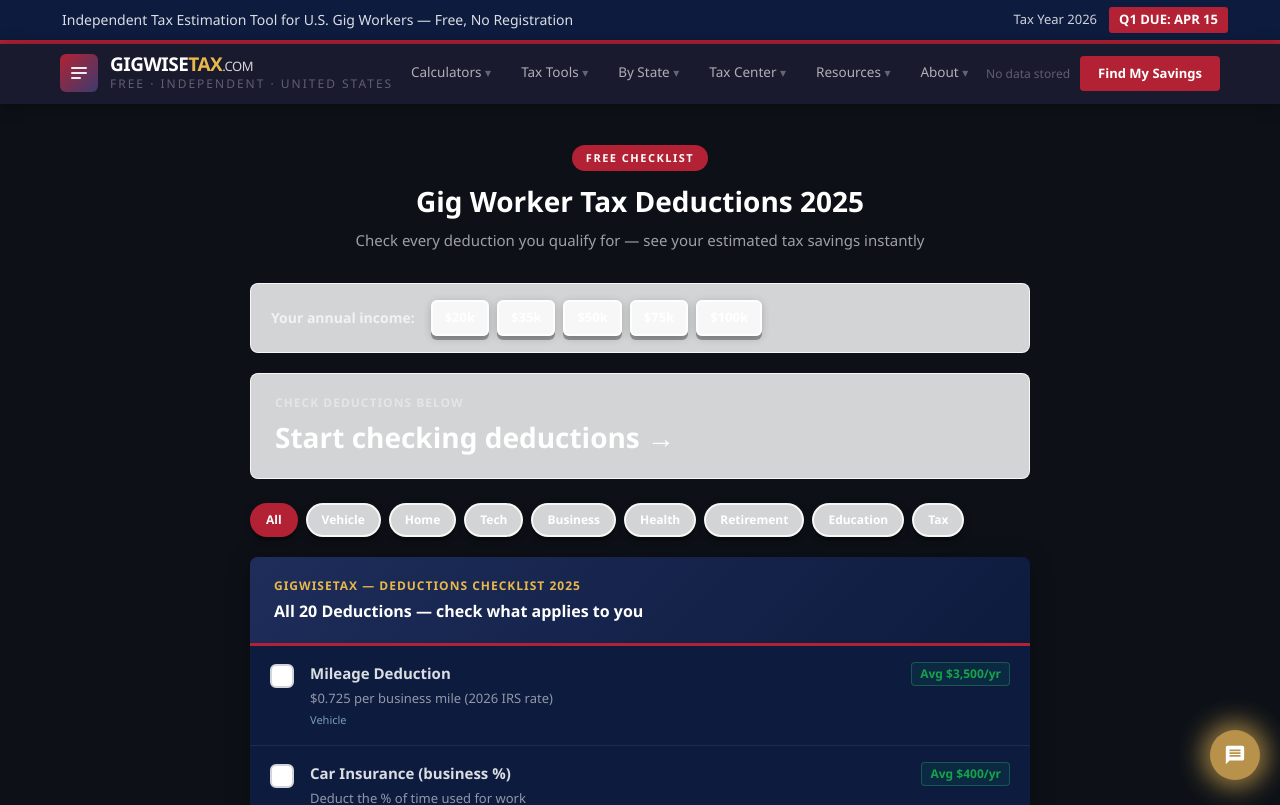
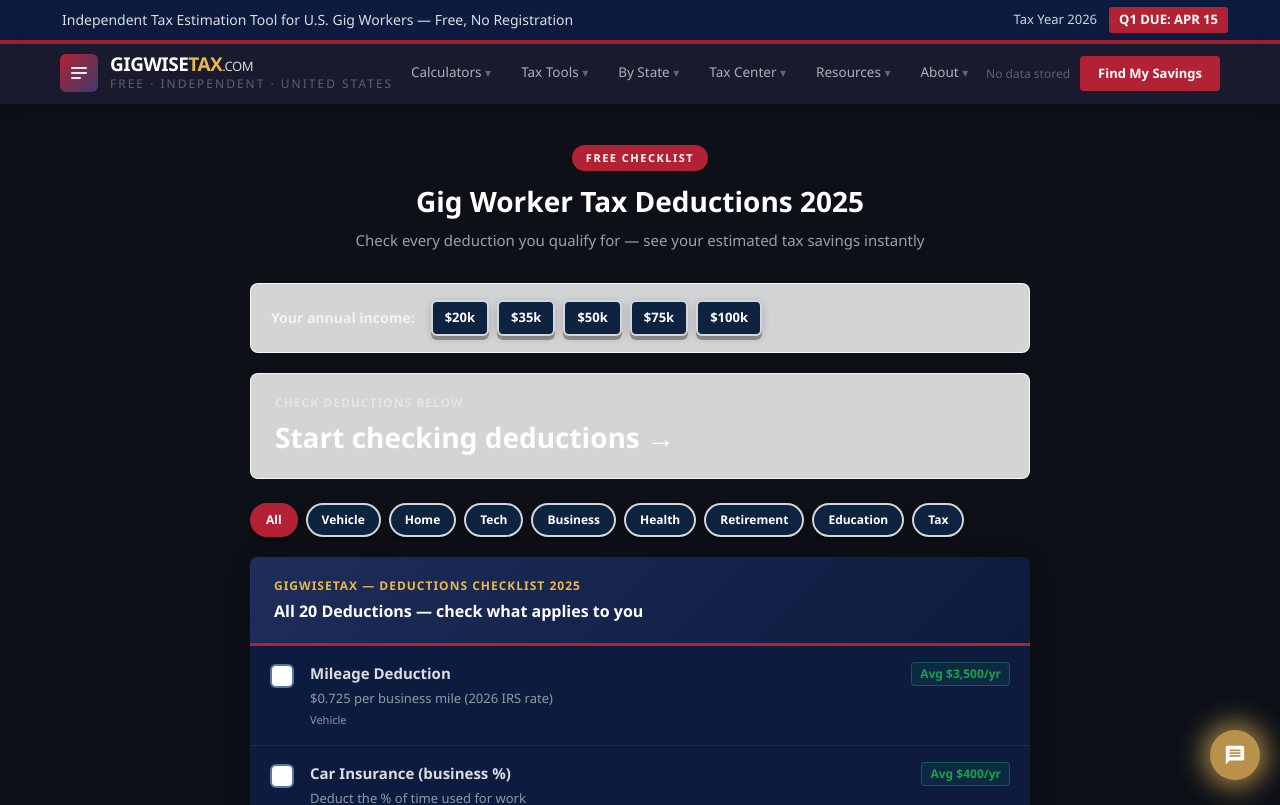
Before and after one commit to devqrcraft-ui/gigwisetax, a Next.js app: page /deductions in a window 1280 px wide. Shown: the top 805 px of the page. Built offline with nearby package versions, Linux system fonts and the light colour scheme.

Commit message:
fix: white-on-white buttons in deductions+scorp replaced with dark blue

```diff
--- a/app/deductions/page.tsx
+++ b/app/deductions/page.tsx
@@ -71,7 +71,7 @@ export default function DeductionsChecklist() {
         <div style={{ display: 'flex', gap: 8, flexWrap: 'wrap' as const }}>
           {['20000','35000','50000','75000','100000'].map(v => (
             <button key={v} onClick={() => setIncome(v)}
-              style={{ background: income===v?'#B22234':'rgba(255,255,255,.82)', color: '#fff', border: income===v?'2px solid #B22234':'2px solid rgba(255,255,255,.82)', borderRadius: 6, padding: '6px 12px', fontSize: 13, fontWeight: 600, cursor: 'pointer' }}>
+              style={{ background: income===v?'#B22234':'#0d2340', color: '#fff', border: income===v?'2px solid #B22234':'2px solid rgba(255,255,255,.82)', borderRadius: 6, padding: '6px 12px', fontSize: 13, fontWeight: 600, cursor: 'pointer' }}>
               ${parseInt(v)/1000}k
             </button>
           ))}
@@ -100,7 +100,7 @@ export default function DeductionsChecklist() {
       <div style={{ display: 'flex', gap: 8, flexWrap: 'wrap' as const, marginBottom: 20 }}>
         {CATEGORIES.map(cat => (
           <button key={cat} onClick={() => setCategory(cat)}
-            style={{ background: category===cat?'#B22234':'rgba(255,255,255,.82)', color: '#fff', border: category===cat?'2px solid #B22234':'2px solid rgba(255,255,255,.82)', borderRadius: 20, padding: '6px 14px', fontSize: 12, fontWeight: 600, cursor: 'pointer' }}>
+            style={{ background: category===cat?'#B22234':'#0d2340', color: '#fff', border: category===cat?'2px solid #B22234':'2px solid rgba(255,255,255,.82)', borderRadius: 20, padding: '6px 14px', fontSize: 12, fontWeight: 600, cursor: 'pointer' }}>
             {cat}
           </button>
         ))}
@@ -119,7 +119,7 @@ export default function DeductionsChecklist() {
             <div key={d.id} onClick={() => toggle(d.id)}
               style={{ display: 'flex', gap: 16, padding: '16px 20px', borderBottom: i < filtered.length-1 ? '1px solid rgba(255,255,255,0.07)' : 'none', cursor: 'pointer', background: checked.has(d.id) ? 'rgba(5,150,105,0.12)' : 'transparent', transition: 'background .2s', alignItems: 'flex-start' }}>
               {/* CHECKBOX */}
-              <div style={{ width: 24, height: 24, borderRadius: 6, border: checked.has(d.id) ? '2px solid #16a34a' : '2px solid #d1d5db', background: checked.has(d.id) ? '#16a34a' : '#fff', flexShrink: 0, display: 'flex', alignItems: 'center', justifyContent: 'center', marginTop: 2, transition: 'all .2s' }}>
+              <div style={{ width: 24, height: 24, borderRadius: 6, border: checked.has(d.id) ? '2px solid #16a34a' : '2px solid #3a6496db', background: checked.has(d.id) ? '#16a34a' : '#fff', flexShrink: 0, display: 'flex', alignItems: 'center', justifyContent: 'center', marginTop: 2, transition: 'all .2s' }}>
                 {checked.has(d.id) && <span style={{ color: '#fff', fontSize: 14, fontWeight: 900 }}>✓</span>}
               </div>
               {/* CONTENT */}
@@ -145,7 +145,7 @@ export default function DeductionsChecklist() {
           File with TurboTax Self-Employed →
         </a>
         <a href="/tax-penalty-finder"
-          style={{ display: 'block', background: 'rgba(255,255,255,.82)', color: '#fff', borderRadius: 6, padding: '12px', fontSize: 14, fontWeight: 600, textDecoration: 'none', border: '1px solid rgba(255,255,255,.82)' }}>
+          style={{ display: 'block', background: '#0d2340', color: '#C8D8EC', borderRadius: 6, padding: '12px', fontSize: 14, fontWeight: 600, textDecoration: 'none', border: '1px solid rgba(255,255,255,.82)' }}>
            Get My Full Tax Penalty Report →
         </a>
       </div>
--- a/app/s-corp-calculator/page.tsx
+++ b/app/s-corp-calculator/page.tsx
@@ -74,7 +74,7 @@ export default function SCorpCalculator() {
           <div style={{ display: 'flex', gap: 8, marginTop: 10, flexWrap: 'wrap' as const }}>
             {['40000','60000','80000','100000','120000','150000'].map(v => (
               <button key={v} onClick={() => setIncome(v)}
-                style={{ background: income === v ? '#1e2d5a' : 'rgba(255,255,255,0.08)', color: income === v ? '#fff' : 'rgba(255,255,255,0.75)', border: income === v ? '2px solid #B22234' : '2px solid rgba(255,255,255,0.15)', borderRadius: 6, padding: '8px 14px', fontSize: 13, fontWeight: 700, cursor: 'pointer' }}>
+                style={{ background: income === v ? '#1e2d5a' : '#0d2340', color: income === v ? '#fff' : 'rgba(255,255,255,0.75)', border: income === v ? '2px solid #B22234' : '2px solid rgba(255,255,255,0.15)', borderRadius: 6, padding: '8px 14px', fontSize: 13, fontWeight: 700, cursor: 'pointer' }}>
                 ${parseInt(v)/1000}k
               </button>
             ))}
```
